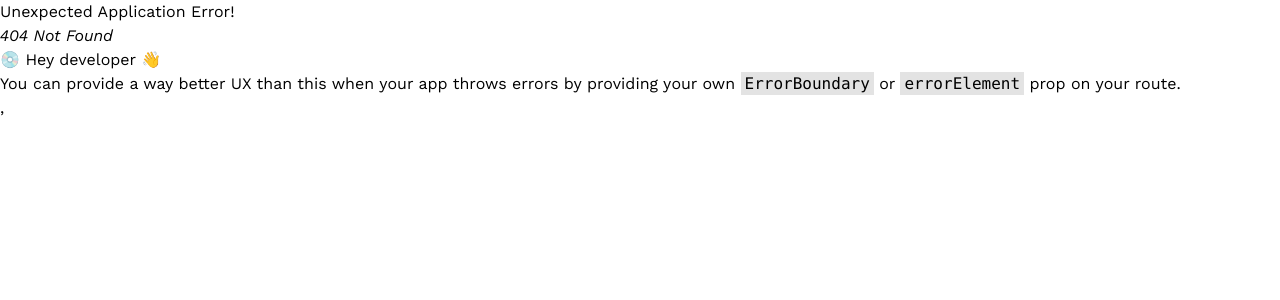
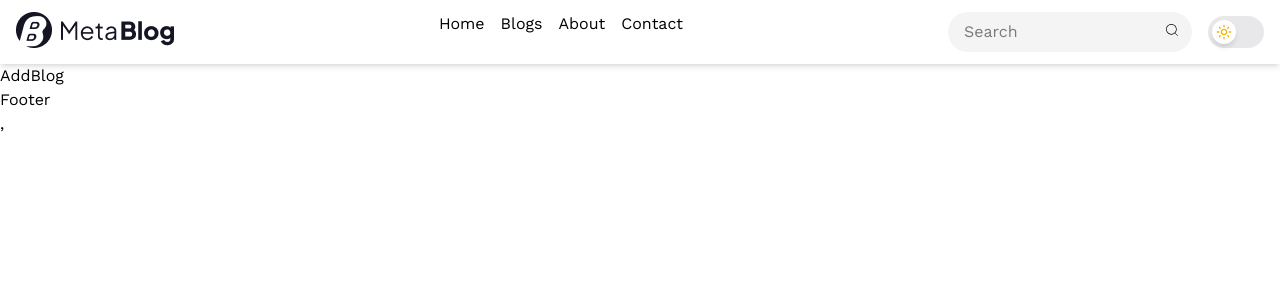
Before and after one commit to Uttamdevsharma/my-blog, a React (Vite) app in the folder frontend/: page /add-blog in a window 1280 px wide. Before the commit this address had no page. Shown: the top 300 px of the page. Built offline with nearby package versions, Linux system fonts and the light colour scheme; a web font is replaced by a local one.

Commit message:
feat : add new page

```diff
--- a/frontend/src/main.jsx
+++ b/frontend/src/main.jsx
@@ -5,6 +5,7 @@ import App from './App.jsx'
 import { createBrowserRouter, RouterProvider } from "react-router-dom";
 import Home from './pages/Home/Home.jsx';
 import Blogs from './pages/blogs/Blogs.jsx';
+import AddBlog from './pages/blogs/addBlog/AddBlog.jsx';
 
 
 const router = createBrowserRouter([
@@ -19,6 +20,10 @@ const router = createBrowserRouter([
       {
         path: '/blogs',
         element : <Blogs/>
+      },
+      {
+        path: '/add-blog',
+        element: <AddBlog/>
       },
       {
         path: '/about',
--- /dev/null
+++ b/frontend/src/pages/blogs/addBlog/AddBlog.jsx
@@ -0,0 +1,9 @@
+import React from 'react'
+
+const AddBlog = () => {
+  return (
+    <div>AddBlog</div>
+  )
+}
+
+export default AddBlog
```
